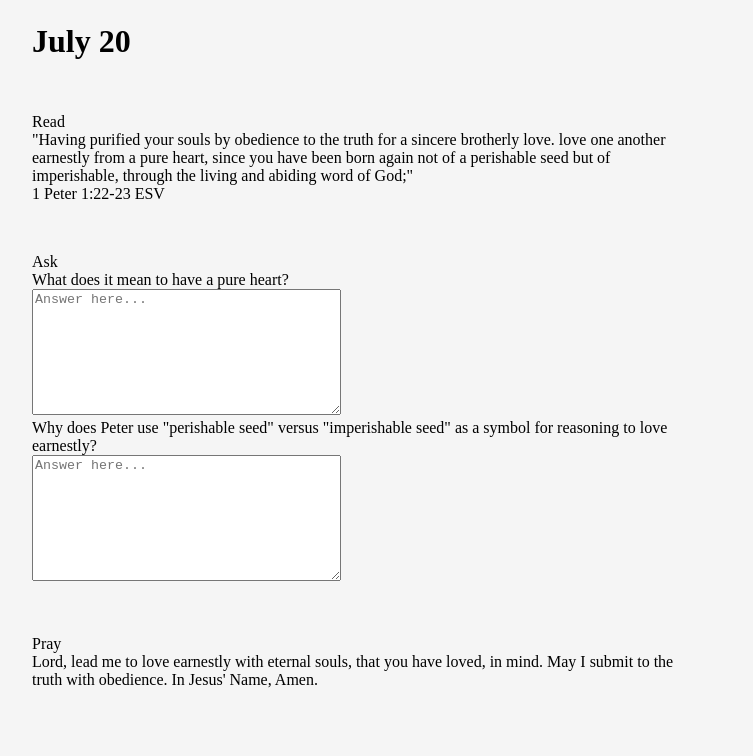
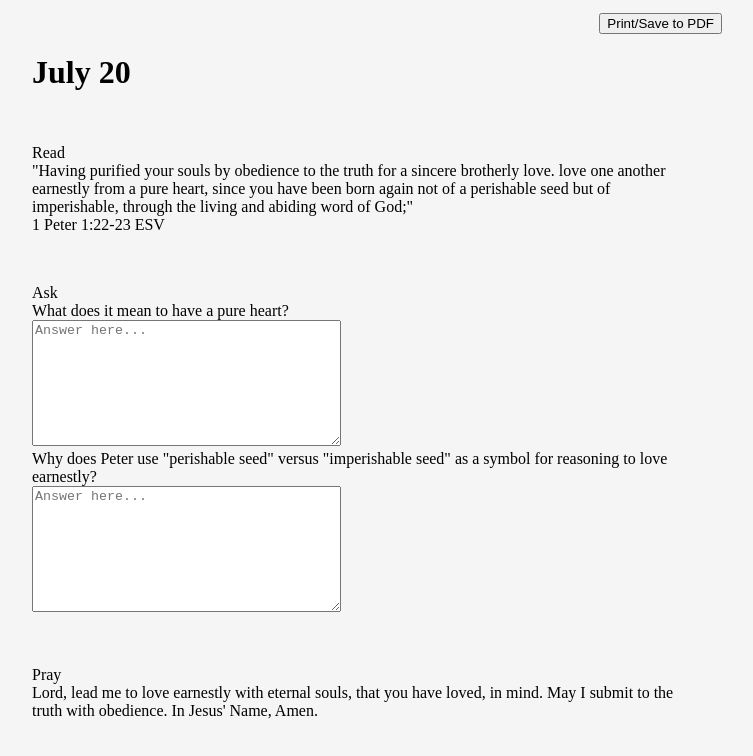
Before and after one commit to ben-anderton/morning-pages-app, a plain HTML site: page index.html in a window 1280 px wide. Shown: the whole page, without its empty margins (283-1036 px from the left). Drawn offline with Linux system fonts and the light colour scheme.

Commit message:
Add print/export feature

```diff
--- a/index.html
+++ b/index.html
@@ -10,7 +10,9 @@
 
 </head>
 <body>
-    <div class="header"></div>
+    <div class="header">
+        <button onclick="window.print()" id="print-button">Print/Save to PDF</button>
+    </div>
 
     <div id= "date-header" class="date-header">July 20</div>
 
--- a/style.css
+++ b/style.css
@@ -7,6 +7,16 @@ body {
     justify-content: center;
     justify-self: center;
 }
+
+.header {
+    display: flex;
+    flex-direction: row;
+    justify-content: end;
+    padding-right: 10px;
+    padding-left: 10px;
+    padding: 5px;
+}
+
 
 /* General Section Layout */
 .read, .ask, .pray {
```
